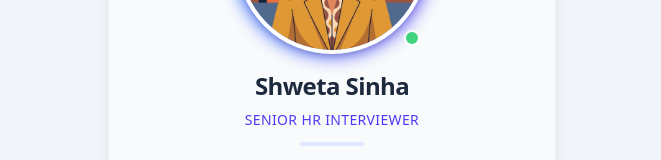
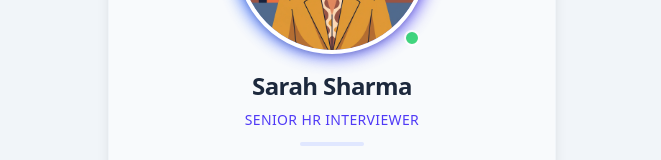
Before and after one commit to Krishna-1665/Final-Year-Project, a React (Vite) app in the folder avatar_creation_frontend/: page / in a window 1280 px wide. Shown: the part 381-541 px from the top of the page, without its empty margins (308-969 px from the left). Built offline with nearby package versions, Linux system fonts and the light colour scheme.

Commit message:
No changes

```diff
--- a/avatar_creation_frontend/src/components/AvatarDisplay.jsx
+++ b/avatar_creation_frontend/src/components/AvatarDisplay.jsx
@@ -15,7 +15,7 @@ const AvatarDisplay = () => {
       </div>
 
       <div className="text-center space-y-2">
-        <h2 className="text-2xl font-bold text-slate-800 tracking-tight">Shweta Sinha</h2>
+        <h2 className="text-2xl font-bold text-slate-800 tracking-tight">Sarah Sharma</h2>
         <p className="text-sm font-medium text-indigo-600 uppercase tracking-wide">Senior HR Interviewer</p>
         <div className="h-1 w-16 bg-indigo-100 mx-auto rounded-full my-3"></div>
         <p className="text-slate-600 text-sm leading-relaxed px-4">
```
